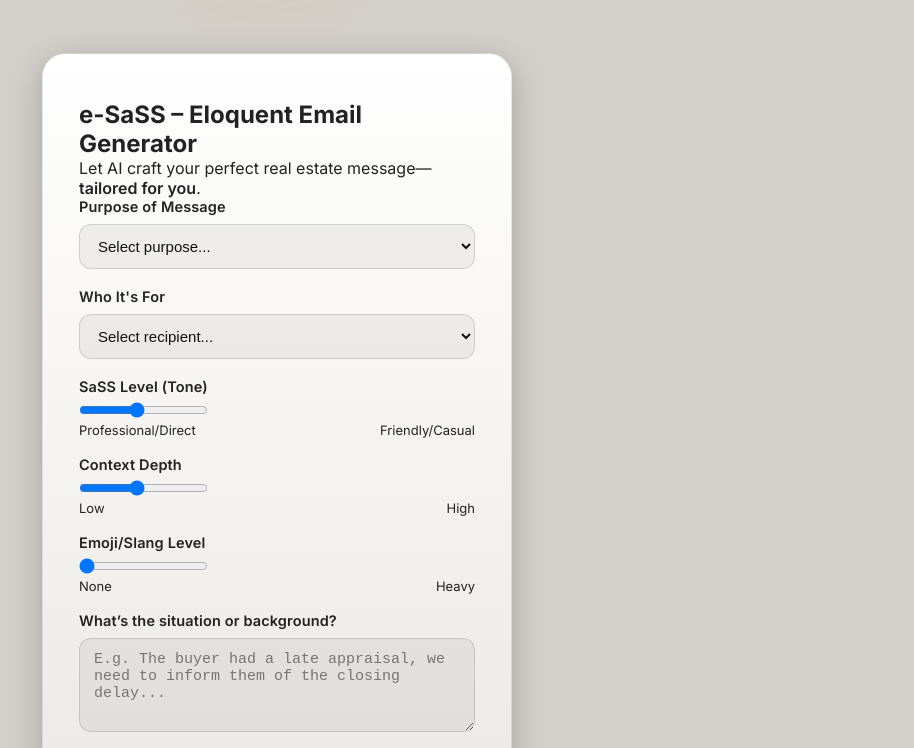
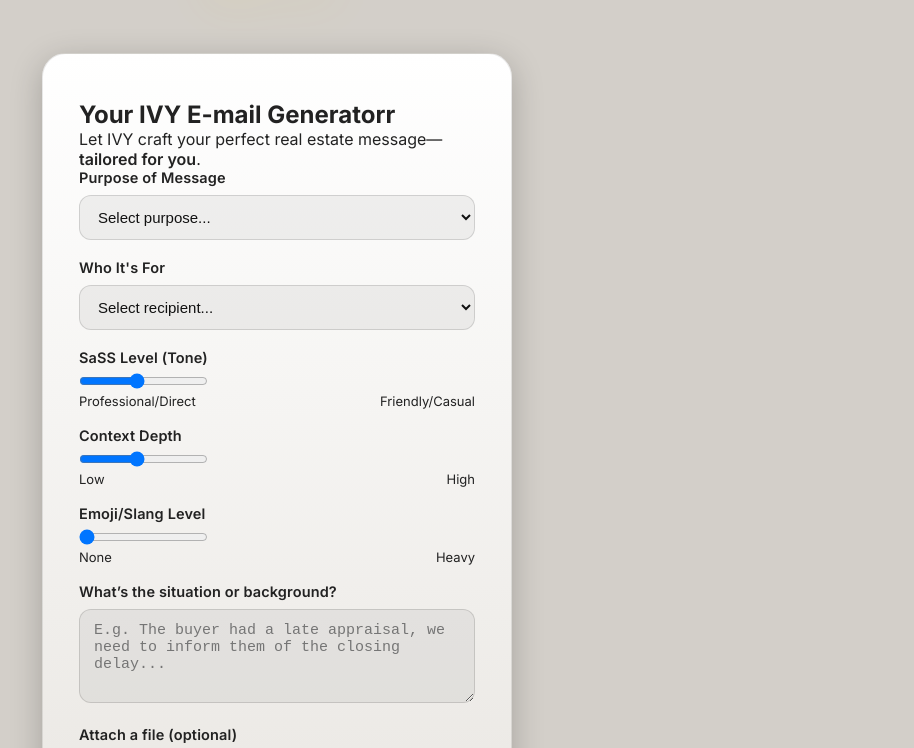
Before and after one commit to djoneorozco/e-SaSS, a website: page index.html in a window 1280 px wide. Shown: the part 45-793 px from the top of the page, without its empty margins (363-1277 px from the left). Drawn offline with Linux system fonts and the light colour scheme.

Commit message:
Update index.html

```diff
--- a/index.html
+++ b/index.html
@@ -3,7 +3,7 @@
 <head>
   <meta charset="UTF-8" />
   <meta name="viewport" content="width=device-width, initial-scale=1.0"/>
-  <title>e-SaSS – Smart Email Engine</title>
+  <title>Your IVY E-mail Generator</title>
   <link rel="stylesheet" href="style.css" />
   <link href="https://fonts.googleapis.com/css2?family=Inter:wght@400;600;700&display=swap" rel="stylesheet" />
   <style>
@@ -41,8 +41,8 @@
 
   <!-- 💼 Form Card -->
   <form id="eSaSSForm" autocomplete="off">
-    <h2>e-SaSS – Eloquent Email Generator</h2>
-    <p>Let AI craft your perfect real estate message—<span style="font-weight:600;">tailored for you</span>.</p>
+    <h2>Your IVY E-mail Generatorr</h2>
+    <p>Let IVY craft your perfect real estate message—<span style="font-weight:600;">tailored for you</span>.</p>
 
     <!-- Purpose Dropdown -->
     <label for="purpose">Purpose of Message</label>
```
